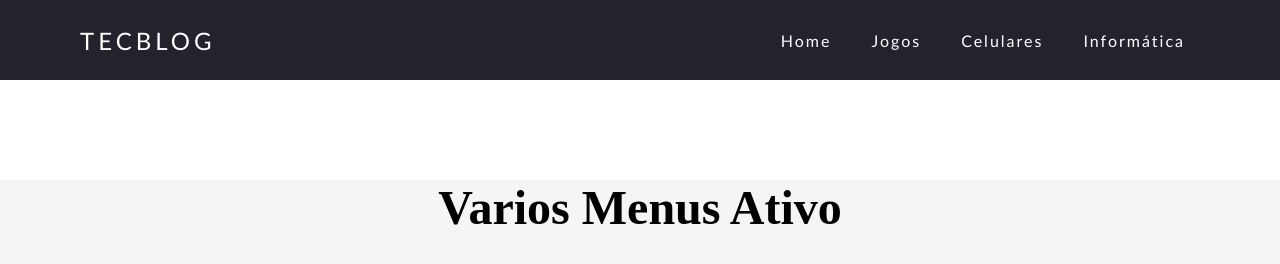
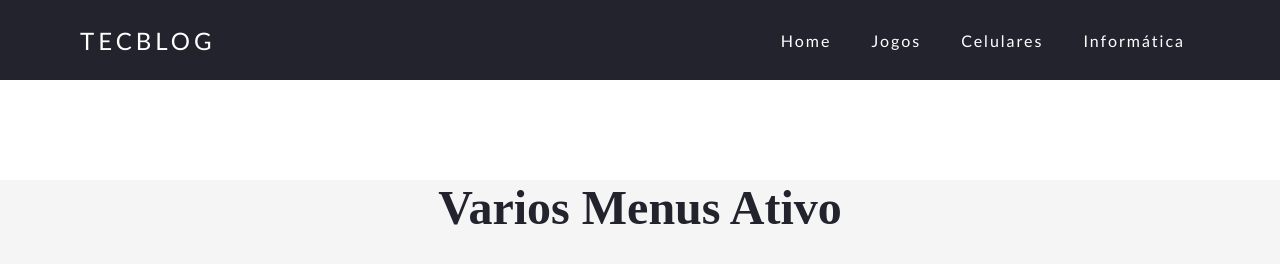
Before and after one commit to Ericsilvaa/tips-menu-ativo, a plain HTML site: page index.html in a window 1280 px wide. Drawn offline with Linux system fonts and the light colour scheme.

Commit message:
ajeitando escrita

```diff
--- a/style.css
+++ b/style.css
@@ -13,6 +13,7 @@
   text-align: center;
   font-size: 3rem;
   margin-top: 100px;
+  color: #23232e;
 }
 
 a:hover {
```
